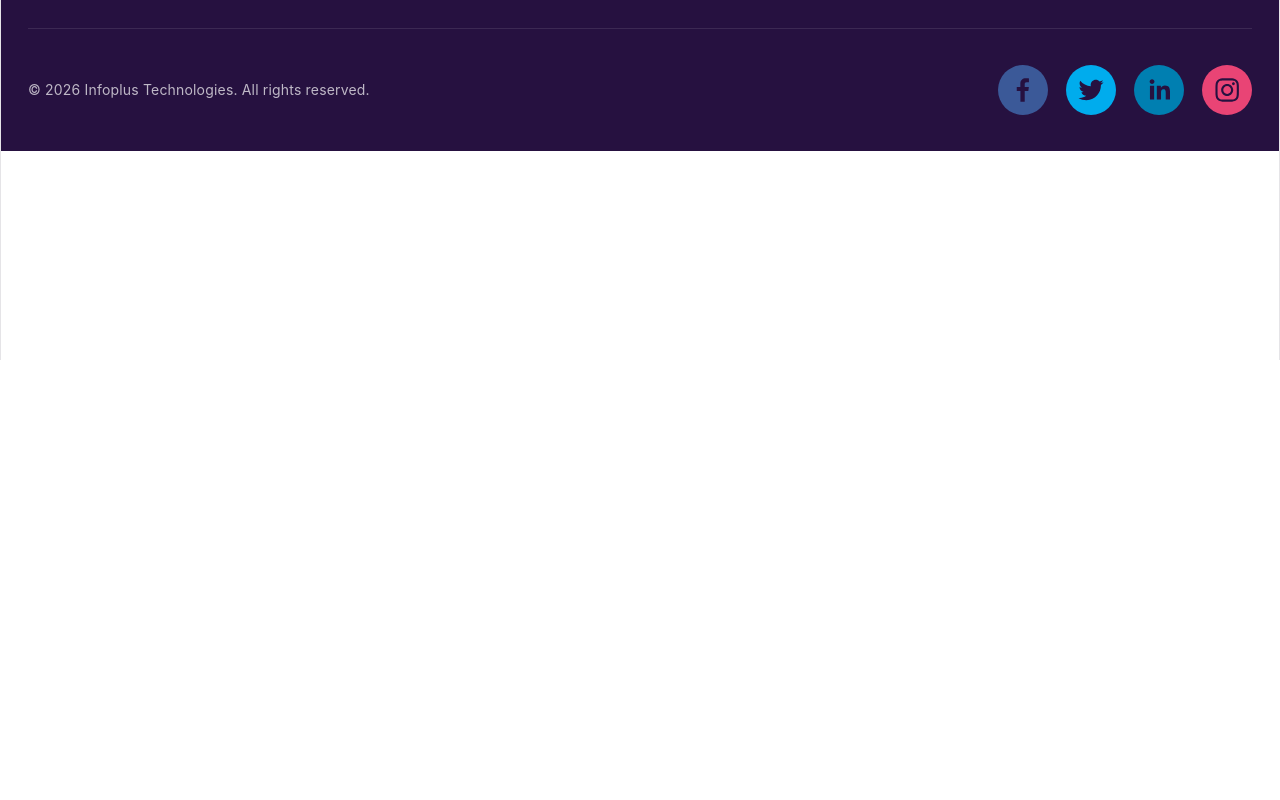
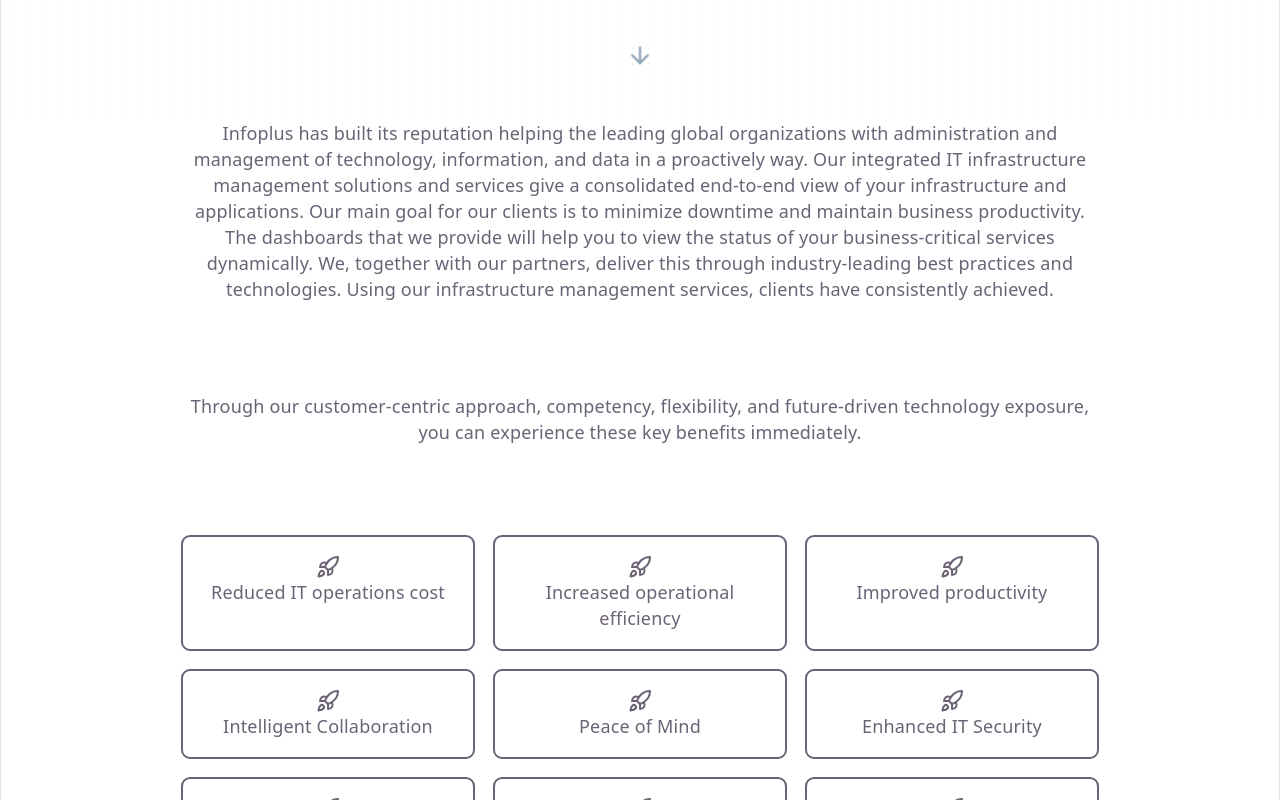
Before and after one commit to Srijit125/Infoplus_Site_React, a React (Vite) app in the folder uk-website/: page /services/infrastructure-management in a window 1280 px wide. Shown: the part 440-1240 px from the top of the page. Before the commit the page ends 800 px from the top, so only its background shows below. Built offline with nearby package versions, Linux system fonts and the light colour scheme.

Commit message:
feat: add routes for new services and infrastructure management, and define infrastructure points

```diff
--- a/uk-website/src/App.tsx
+++ b/uk-website/src/App.tsx
@@ -10,6 +10,7 @@
 import CareersPage from "./pages/CareersPage";
 import ProductsPage from "./pages/ProductsPage";
 import { ServicesPage } from "./pages/ServicesPage";
+import InfrastructureManagement from "./pages/InfrastructureManagement";
 
 function App() {
   return (
@@ -24,6 +25,15 @@
           <Route path="/careers" element={<CareersPage />} />
           <Route path="/products" element={<ProductsPage />} />
           <Route path="/services" element={<ServicesPage />} />
+          <Route
+            path="/services/infrastructure-management"
+            element={<InfrastructureManagement />}
+          />
+          <Route
+            path="/services/staffing-consulting"
+            element={<ServicesPage />}
+          />
+          <Route path="/services/new-generation" element={<ServicesPage />} />
         </Routes>
         <Footer />
       </BrowserRouter>
--- a/uk-website/src/assets/constants/types.ts
+++ b/uk-website/src/assets/constants/types.ts
@@ -205,3 +205,15 @@
   { role: "Product Designer", team: "Design", location: "Remote" },
   { role: "Technical Account Manager", team: "Sales", location: "India" },
 ];
+
+export const infrastructurePoints = [
+  "Reduced IT operations cost",
+  "Increased operational efficiency",
+  "Improved productivity",
+  "Intelligent Collaboration",
+  "Peace of Mind",
+  "Enhanced IT Security",
+  "Rapid Response to your IT related issues",
+  "Additional Support",
+  "Improved user Experience",
+];
--- /dev/null
+++ b/uk-website/src/pages/ArtificialIntelligence.tsx
@@ -0,0 +1,5 @@
+function ArtificialIntelligence() {
+  return <div>ArtificialIntelligence</div>;
+}
+
+export default ArtificialIntelligence;
--- /dev/null
+++ b/uk-website/src/pages/InfrastructureManagement.tsx
@@ -0,0 +1,49 @@
+import { Icon, Rocket } from "lucide-react";
+import { infrastructurePoints } from "../assets/constants/types";
+import { PageHero } from "../components/shared/PageHero";
+
+function InfrastructureManagement() {
+  return (
+    <div className="w-full">
+      <PageHero
+        title="Infrastructure Management"
+        description="We're Deliver industry-leading best practices and technologies"
+        variant="centered"
+      />
+      <div className="flex flex-wrap items-center justify-center ml-40 mr-40 gap-10">
+        <span>
+          Infoplus has built its reputation helping the leading global
+          organizations with administration and management of technology,
+          information, and data in a proactively way. Our integrated IT
+          infrastructure management solutions and services give a consolidated
+          end-to-end view of your infrastructure and applications. Our main goal
+          for our clients is to minimize downtime and maintain business
+          productivity. The dashboards that we provide will help you to view the
+          status of your business-critical services dynamically. We, together
+          with our partners, deliver this through industry-leading best
+          practices and technologies. Using our infrastructure management
+          services, clients have consistently achieved.
+        </span>
+        <span />
+        <p>
+          Through our customer-centric approach, competency, flexibility, and
+          future-driven technology exposure, you can experience these key
+          benefits immediately.
+        </p>
+        <div className="grid mt-10 gap-4 grid-cols-3">
+          {infrastructurePoints.map((point: string, key: number) => (
+            <div
+              key={key}
+              className="flex flex-col items-center border-2 rounded-lg p-4 "
+            >
+              <Rocket />
+              <span>{point}</span>
+            </div>
+          ))}
+        </div>
+      </div>
+    </div>
+  );
+}
+
+export default InfrastructureManagement;
--- /dev/null
+++ b/uk-website/src/pages/SoftwareDevelopment.tsx
@@ -0,0 +1,5 @@
+function SoftwareDevelopment() {
+  return <div>SoftwareDevelopment</div>;
+}
+
+export default SoftwareDevelopment;
--- /dev/null
+++ b/uk-website/src/pages/TestingService.tsx
@@ -0,0 +1,5 @@
+function TestingService() {
+  return <div>TestingService</div>;
+}
+
+export default TestingService;
```
